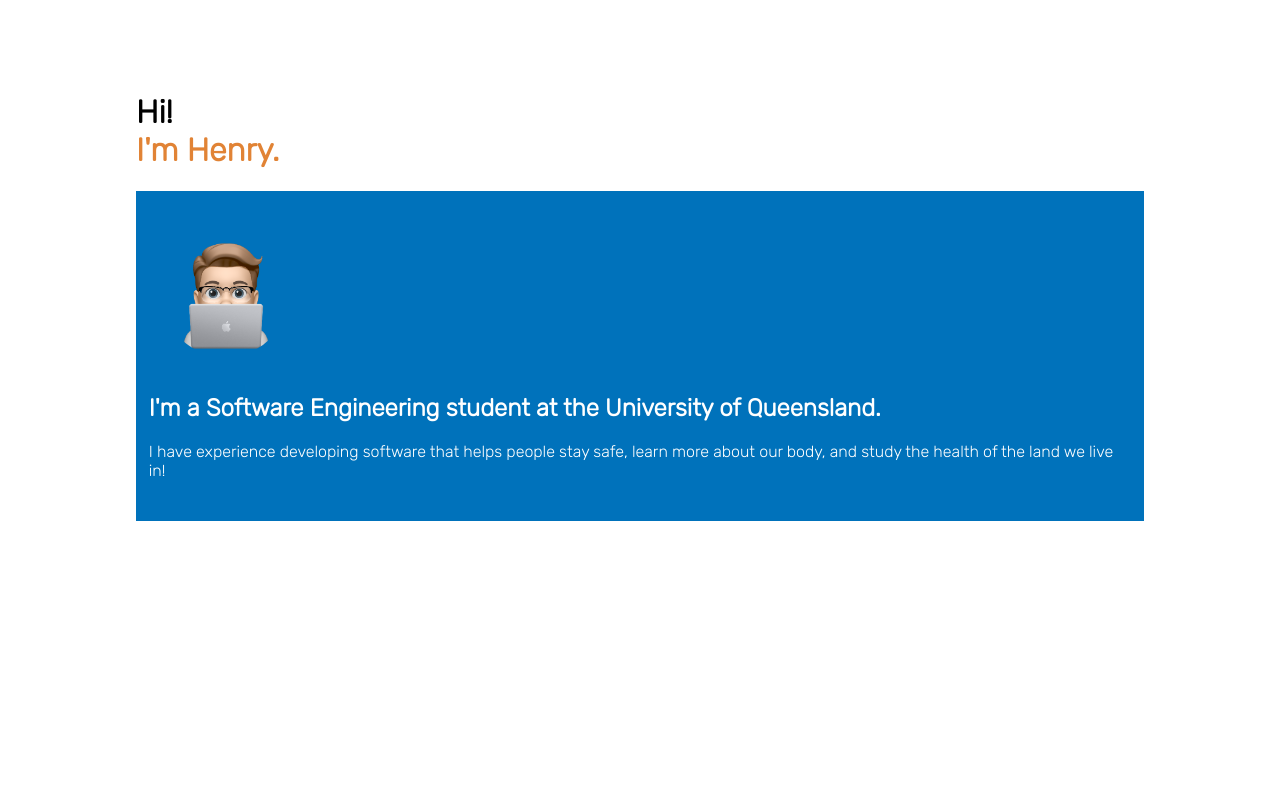
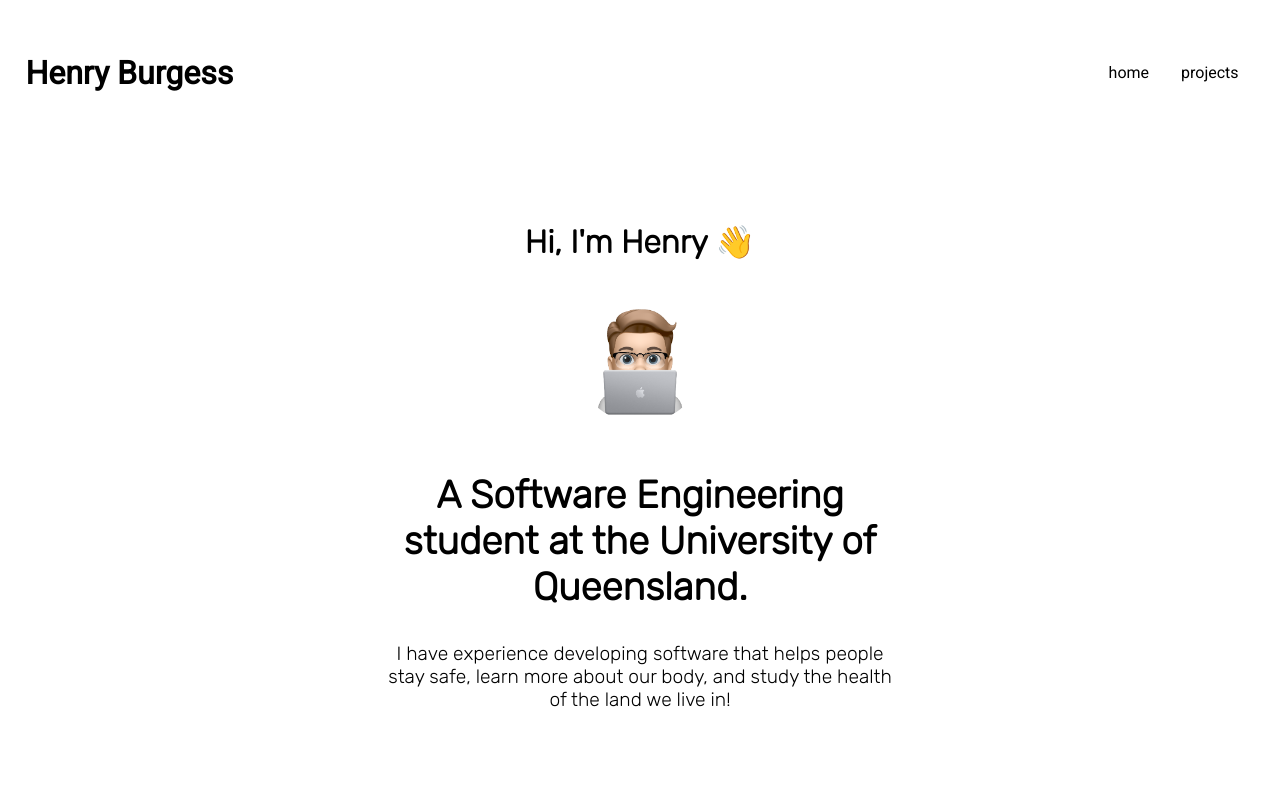
Before and after one commit to henry-burgess/henryburgess.me, a Gatsby site: page / in a window 1280 px wide. Built offline with nearby package versions, Linux system fonts and the light colour scheme; Gatsby itself is replaced by a stand-in of ours.

Commit message:
Further styling updates

```diff
--- a/gatsby-config.js
+++ b/gatsby-config.js
@@ -1,3 +1,19 @@
 module.exports = {
-    plugins: [`gatsby-plugin-sass`],
+    siteMetadata: {
+        title: 'Henry Burgess',
+        menuLinks: [
+            {
+                name: 'home',
+                link: '/'
+            },
+            {
+                name: 'projects',
+                link: '/projects'
+            }
+        ]
+    },
+    plugins: [
+        `gatsby-plugin-sass`,
+        `gatsby-plugin-react-helmet`
+    ],
 }
--- a/package.json
+++ b/package.json
@@ -17,9 +17,11 @@
   "license": "0BSD",
   "dependencies": {
     "gatsby": "^2.26.1",
+    "gatsby-plugin-react-helmet": "^3.8.0",
     "gatsby-plugin-sass": "^3.0.0",
     "react": "^16.13.1",
     "react-dom": "^16.13.1",
+    "react-helmet": "^6.1.0",
     "sass": "^1.32.4"
   }
 }
--- /dev/null
+++ b/src/components/header.js
@@ -0,0 +1,44 @@
+// Libraries
+import React from "react"
+import { Link } from "gatsby"
+import PropTypes from "prop-types"
+
+// Styling
+import "../scss/main.scss"
+
+const Header = ({ siteTitle, menuLinks }) => (
+  <header>
+    <div>
+      <div className={"header"}>
+        <h1 style={{ margin: 0, flex: 1 }}>
+          <Link to="/" className={"headerTitle"}>
+            {siteTitle}
+          </Link>
+        </h1>
+        <div>
+          <nav>
+            <ul style={{ display: "flex", flex: 1 }}>
+              {menuLinks.map(link => (
+                <li key={link.name} className={"headerItem"} >
+                  <Link to={link.link} className={"headerLink"}>
+                    {link.name}
+                  </Link>
+                </li>
+              ))}
+            </ul>
+          </nav>
+        </div>
+      </div>
+    </div>
+  </header>
+)
+
+Header.propTypes = {
+  siteTitle: PropTypes.string,
+}
+
+Header.defaultProps = {
+  siteTitle: ``,
+}
+
+export default Header
--- a/src/components/layout.js
+++ b/src/components/layout.js
@@ -1,15 +1,48 @@
 // Libraries
 import * as React from "react"
+import { Helmet } from "react-helmet"
+import { StaticQuery, graphql } from "gatsby"
+
+// Components
+import Header from "./header"
 
 // Assets
 import "../scss/main.scss"
 
-const Layout = ({children}) => {
-  return (
-    <main className={'pageStyles'}>
-      {children}
-    </main>
-  )
-}
+const Layout = ({ children }) => (
+  <StaticQuery
+    query={graphql`
+      query SiteTitleQuery {
+        site {
+          siteMetadata {
+            title
+              menuLinks {
+                  name
+                  link
+              }
+          }
+        }
+      }
+    `}
+    render={data => (
+      <React.Fragment>
+        <Helmet
+          title={'title'}
+          meta={[
+            { name: 'description', content: 'Landing page of portfolio for Henry Burgess' },
+            { name: 'keywords', content: 'gatsby, development, porfolio' },
+          ]}
+        >
+        </Helmet>
+        <Header menuLinks={data.site.siteMetadata.menuLinks} siteTitle={data.site.siteMetadata.title} />
+        <main className={'pageStyles'}>
+          <div className={'innerPage'}>
+            {children}
+          </div>
+        </main>
+      </React.Fragment>
+    )}
+  />
+)
 
 export default Layout
--- a/src/pages/index.js
+++ b/src/pages/index.js
@@ -10,17 +10,13 @@
   return (
     <Layout>
       <title>Henry Burgess</title>
-
-      <h1 className={'headingStyles'}>
-        Hi!
-        <br />
-        <span className={'headingAccentStyles'}>I'm Henry.</span>
-      </h1>
-
       <div className={'introDivStyles'}>
+        <h1 className={'headingStyles'}>
+          Hi, I'm Henry <span role="img" aria-label="Waving Emoji">👋</span>
+        </h1>
         <img src={ProfileImage} alt='Henry Burgess' className={'profileStyles'}></img>
         <h2 className={'introHeadingStyles'}>
-          I'm a Software Engineering student at the University of Queensland.
+          A Software Engineering student at the University of Queensland.
         </h2>
         <p className={'introParagraphStyles'}>
           I have experience developing software that helps people stay safe, learn more about our body, and study the health of the land we live in!
--- a/src/pages/projects.js
+++ b/src/pages/projects.js
@@ -40,7 +40,7 @@
       <p className={'paragraphStyles'}>
         I used my Raspberry Pi to process audio input and apply various effects using the open-source Guitarix and JACK software.
         I've put some code on <a href='https://github.com/henry-burgess/rpi-guitar-fx'>GitHub</a> that allows you to use two push-buttons to cycle the active Guitarix preset.
-        You can read the entire process in the article I wrote on <a className={'linkStyles'} href='https://henryjburg.medium.com/guitar-effects-using-a-raspberry-pi-b24d39489a89'>Medium</a>.
+        You can read the entire process in the article I wrote on <a href='https://henryjburg.medium.com/guitar-effects-using-a-raspberry-pi-b24d39489a89'>Medium</a>.
       </p>
     </Layout>
   )
--- a/src/scss/main.scss
+++ b/src/scss/main.scss
@@ -3,6 +3,12 @@
 .pageStyles {
   font-family: $rubik;
   padding: 5vw 10vw 5vw 10vw;
+  display: flex;
+  justify-content: center;
+}
+
+.innerPage {
+  max-width: 50%;
 }
 
 .headingAccentStyles {
@@ -31,10 +37,6 @@
   letter-spacing: 1;
 }
 
-.linkStyles {
-  color: $highlight;
-}
-
 .profileStyles {
   border-radius: 50%;
   width: 10vw;
@@ -42,17 +44,60 @@
 }
 
 .introDivStyles {
-  background-color: $secondary;
-  padding: 2vw 1vw 2vw 1vw;
+  justify-content: center;
+  text-align: center;
+  min-width: 100%;
+  color: $textSecondary;
 }
 
 .introHeadingStyles {
+  text-align: center;
   margin-top: 20;
   margin-bottom: 32;
-  color: #FFFFFF;
+  font-size: 2.4rem;
 }
 
 .introParagraphStyles {
-  color: #FFFFFF;
+  text-align: center;
   margin-bottom: 20;
+  font-size: 1.2rem;
 }
+
+// Header styles
+.header {
+  font-family: $roboto;
+  margin: 0 auto;
+  max-width: 960;
+  padding: 1.45rem 1.0875rem;
+  display: flex;
+  justify-items: space-between;
+  align-items: center;
+  color: $textSecondary;
+}
+
+.headerTitle {
+  text-decoration: none;
+  color: $textSecondary;
+}
+
+.headerItem {
+  list-style-type: none;
+  padding: 1rem;
+}
+
+.headerLink {
+  text-decoration: none;
+  color: $textSecondary;
+  font-weight: 500;
+}
+
+code {
+  background-color: $codeBackground;
+  color: $highlight;
+  padding: 0.2rem;
+}
+
+a {
+  color: $backgroundPrimary;
+  text-decoration: none;
+}
--- a/src/scss/variables.scss
+++ b/src/scss/variables.scss
@@ -6,6 +6,7 @@
 $backgroundPrimary: #8FC93A;
 $backgroundSecondary: #E4CC37;
 $highlight: #E18335;
+$codeBackground: #f5ebae;
 
 // Text Colours
 $textPrimary: #FFFFFF;
```
Also changed, not shown: 1 other file.
